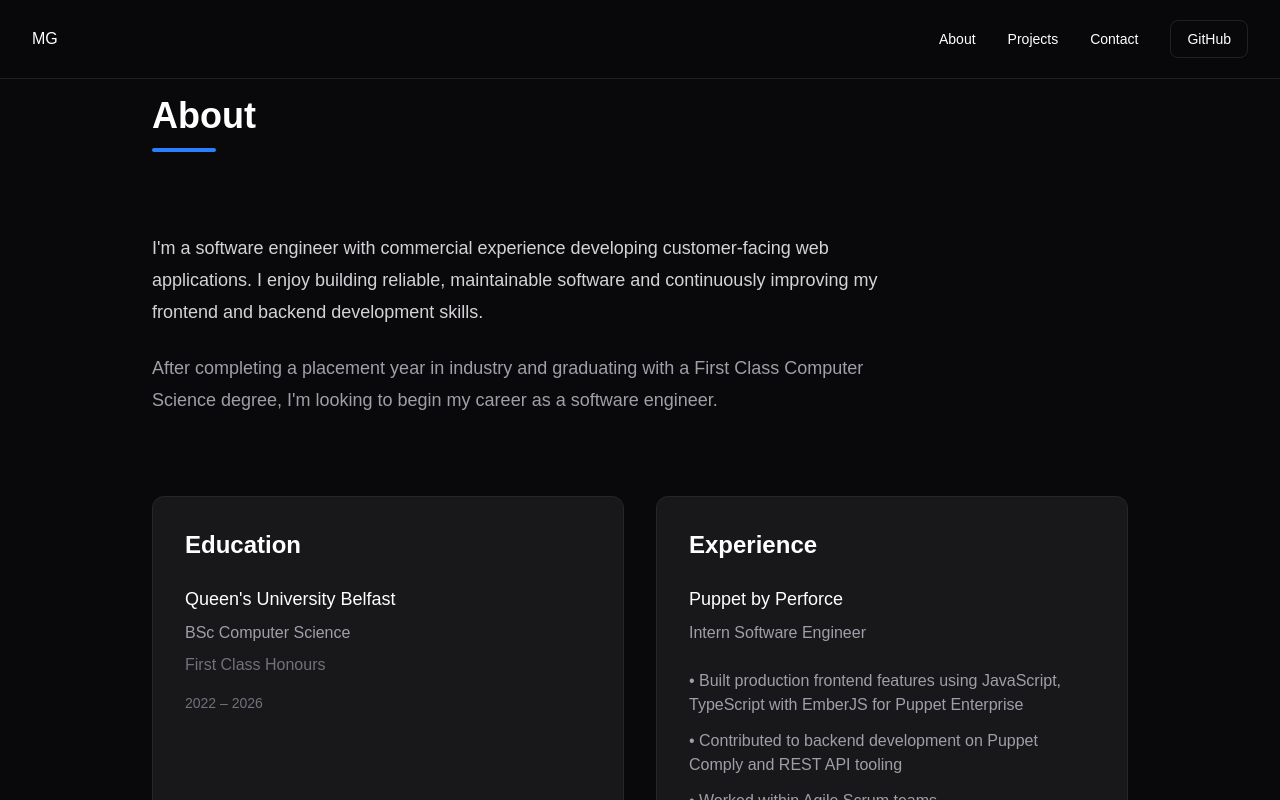
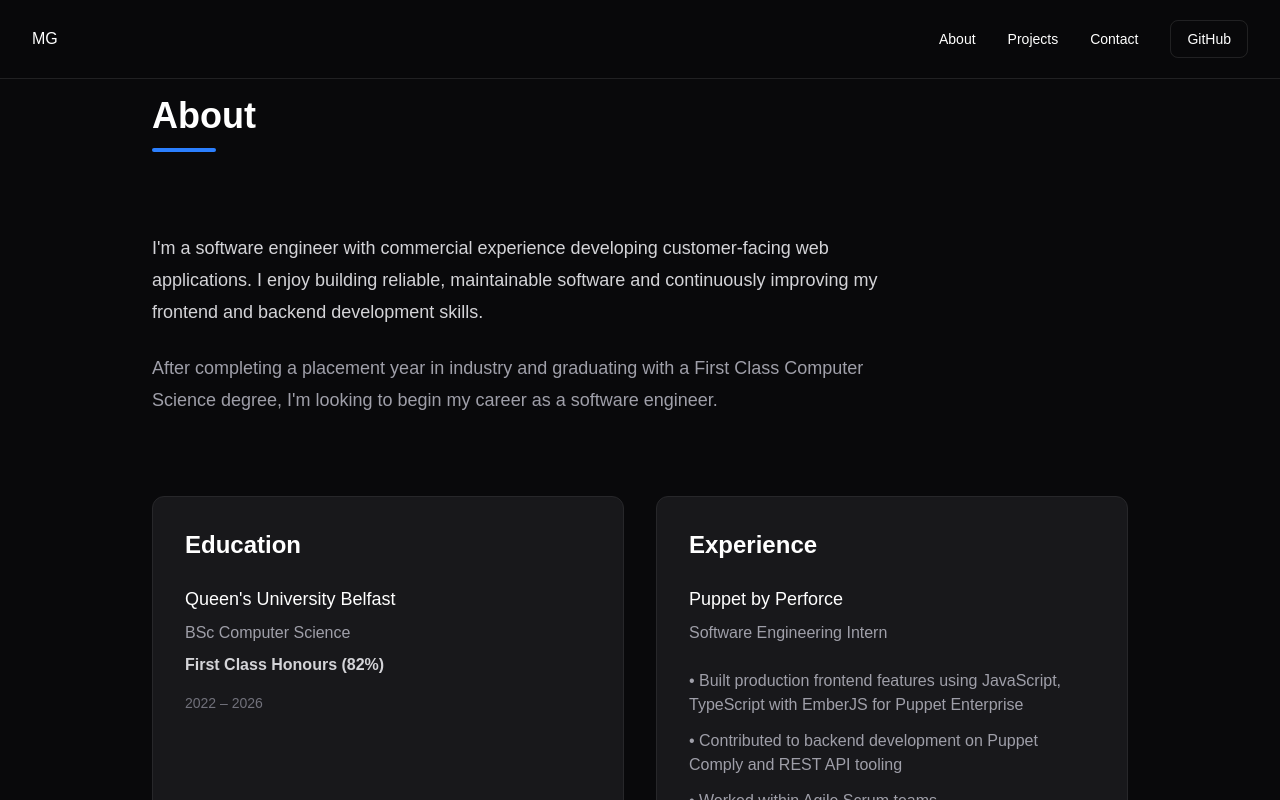
Before and after one commit to maxgannon25/nextjs-portfolio, a Next.js app: page /about in a window 1280 px wide. Shown: the top 800 px of the page. Built offline with nearby package versions, Linux system fonts and the light colour scheme.

Commit message:
Edit about page

```diff
--- a/src/components/About.jsx
+++ b/src/components/About.jsx
@@ -42,8 +42,8 @@ export default function About() {
               BSc Computer Science
             </p>
 
-            <p className="mt-2 text-zinc-500">
-              First Class Honours
+            <p className="mt-2 font-bold text-zinc-300">
+              First Class Honours (82%)
             </p>
 
             <p className="mt-4 text-sm text-zinc-500">
@@ -62,7 +62,7 @@ export default function About() {
             </h3>
 
             <p className="mt-2 text-zinc-400">
-              Intern Software Engineer
+              Software Engineering Intern
             </p>
 
             <ul className="mt-6 space-y-3 text-zinc-400">
```
